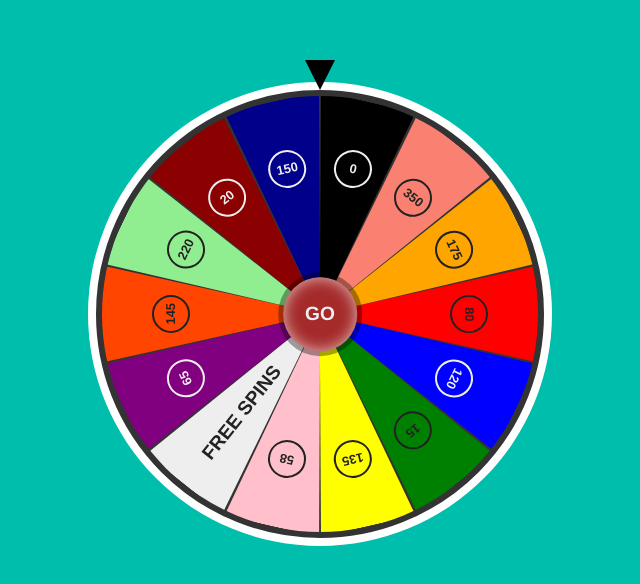
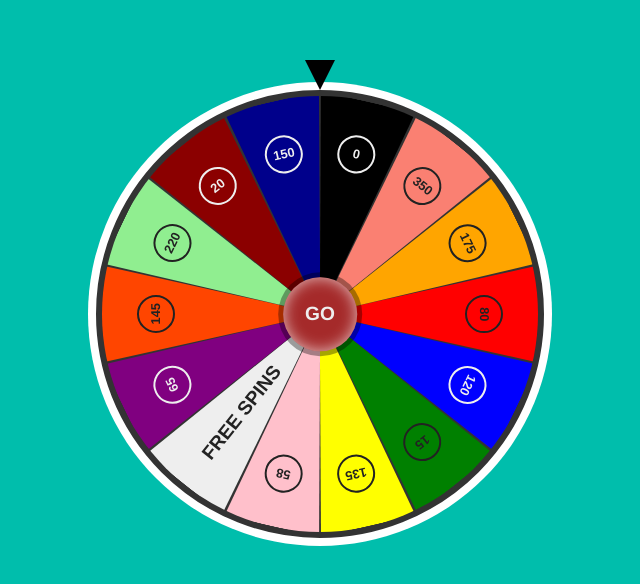
Before and after one commit to g-t-georgiev/wheel-of-fortune, a website with bundled scripts: page index.html in a window 1280 px wide. Shown: the whole page, without its empty margins (0-640 px from the left). Built offline with nearby package versions, Linux system fonts and the light colour scheme.

Commit message:
Removed inline margin and added vertical box and text centering of sector content.

```diff
--- a/src/styles/main.css
+++ b/src/styles/main.css
@@ -152,6 +152,8 @@ body {
     display: inline-flex;
     justify-content: center;
     align-items: center;
+    text-align: center;
+    vertical-align: middle;
 }
 
 .wheel-sector:not(:is(
@@ -168,7 +170,6 @@ body {
     border-color: currentColor;
     padding: clamp(2px, 2vw, 5px);
     margin-block: auto;
-    margin-inline: 10% auto;
 }
 
 /* .wheel-sector:is(
```
